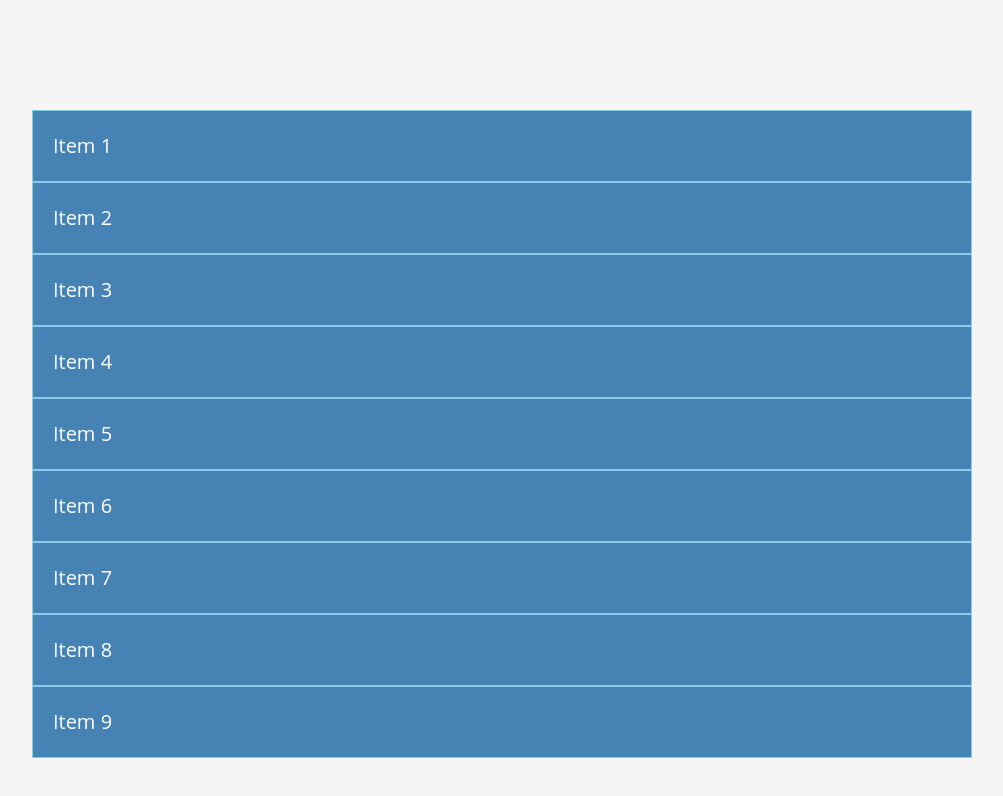
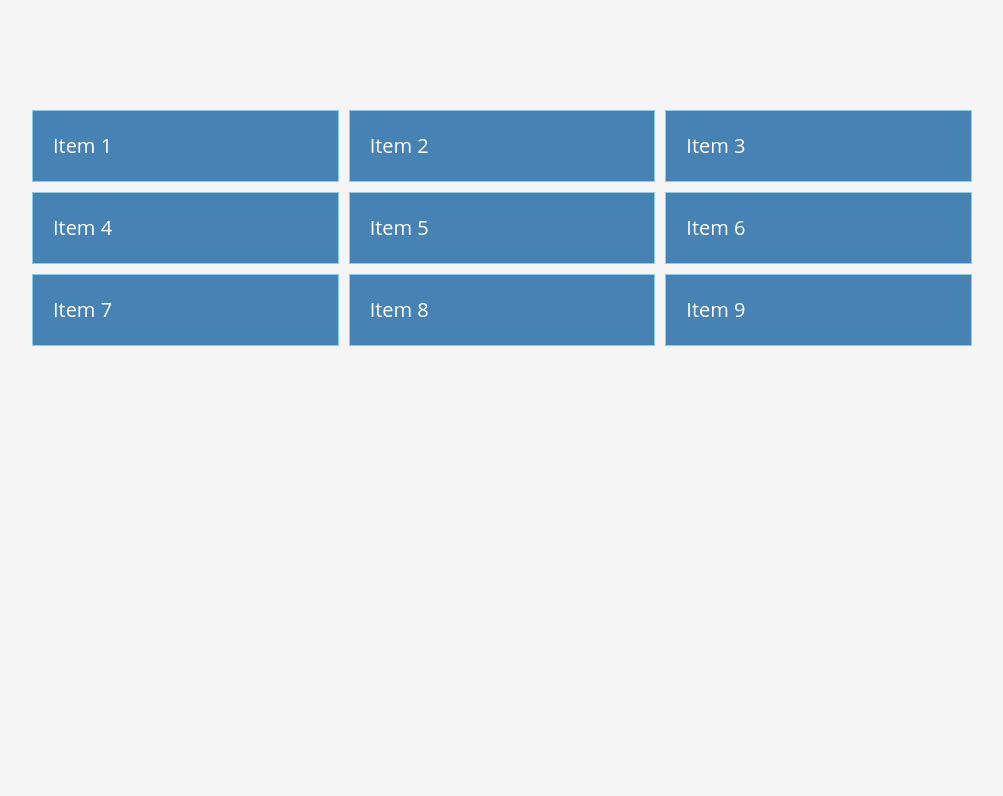
Before and after one commit to doums10/Grid-system, a plain HTML site: page index.html in a window 1280 px wide. Shown: the whole page, without its empty margins (138-1141 px from the left). Drawn offline with Linux system fonts and the light colour scheme.

Commit message:
grid gap, tests background,nth, grid row,grid column

```diff
--- a/grid.css
+++ b/grid.css
@@ -20,8 +20,13 @@ body {
 	/* grid-template-columns: 30% 40% 30% grid en pourcentage ; */
 	/* grid-template-columns: 1fr 1fr 2fr ;  avec les fractions */
 	/* grid-template-columns: repeat(3, 1fr)  ;avec les fractions et la propriété repeat*/
-
-
+	grid-template-columns: repeat(3, 1fr);
+	gap: 10px;
+	/* column-gap: 10px; => pour espacer les grilles, mieux vaut utiliser grid gap
+	row-gap: 10px; */
+	/* pour définir la taille des grid(200px minimum et automatique si le contenu dépasse) */
+	/* grid-auto-rows: minmax(200px, auto); */
+	/* grid-template-rows: repeat(3, 1fr); */
 }
 .item {
 	background: steelblue;
@@ -30,3 +35,23 @@ body {
 	padding: 20px;
 	border: skyblue 1px solid;
 }
+
+/* .item:nth-of-type(1) {
+	 width: 100px;
+	height: 100px;
+	align-self: center;
+	justify-self: center;
+	background: #000;
+	 pour colorier les colonnes 1 jusqu'au chiffre 3
+	grid-column-start: 1;
+	grid-column-end: 2;
+	grid-column: 1 / 3;
+}
+.item:nth-of-type(3) {
+	background: #333;
+	grid-row: 2 / 4;
+}
+.item:nth-of-type(4) {
+	background: #333;
+	grid-row: 2 / 4;
+} */
```
